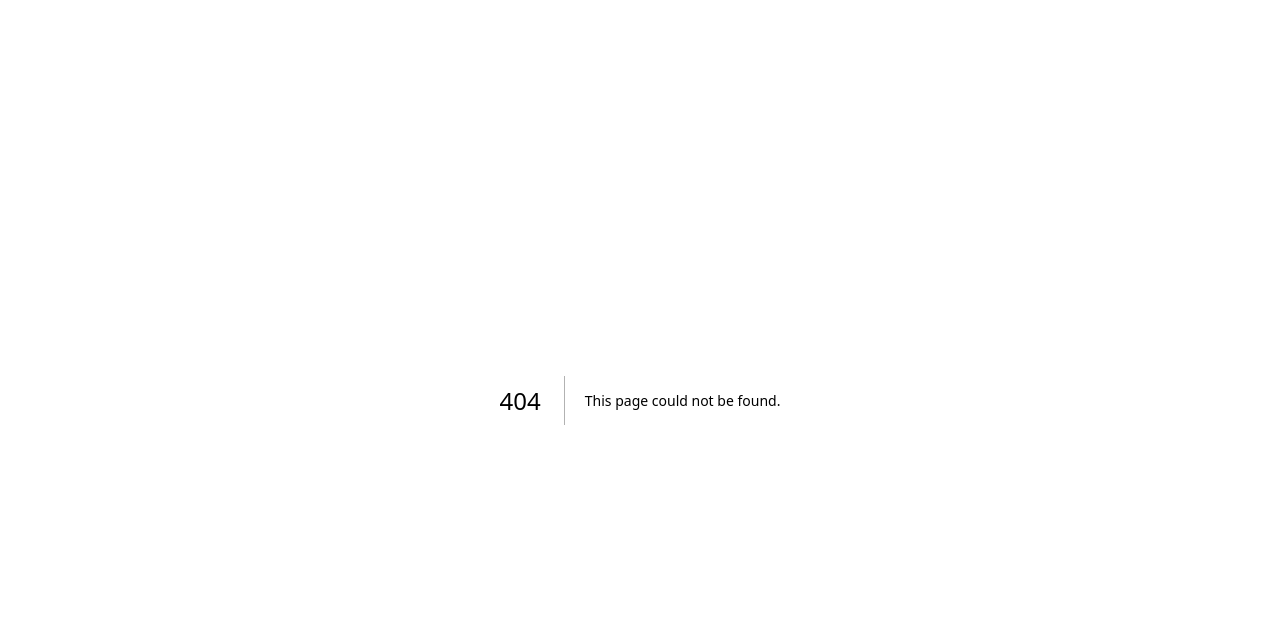
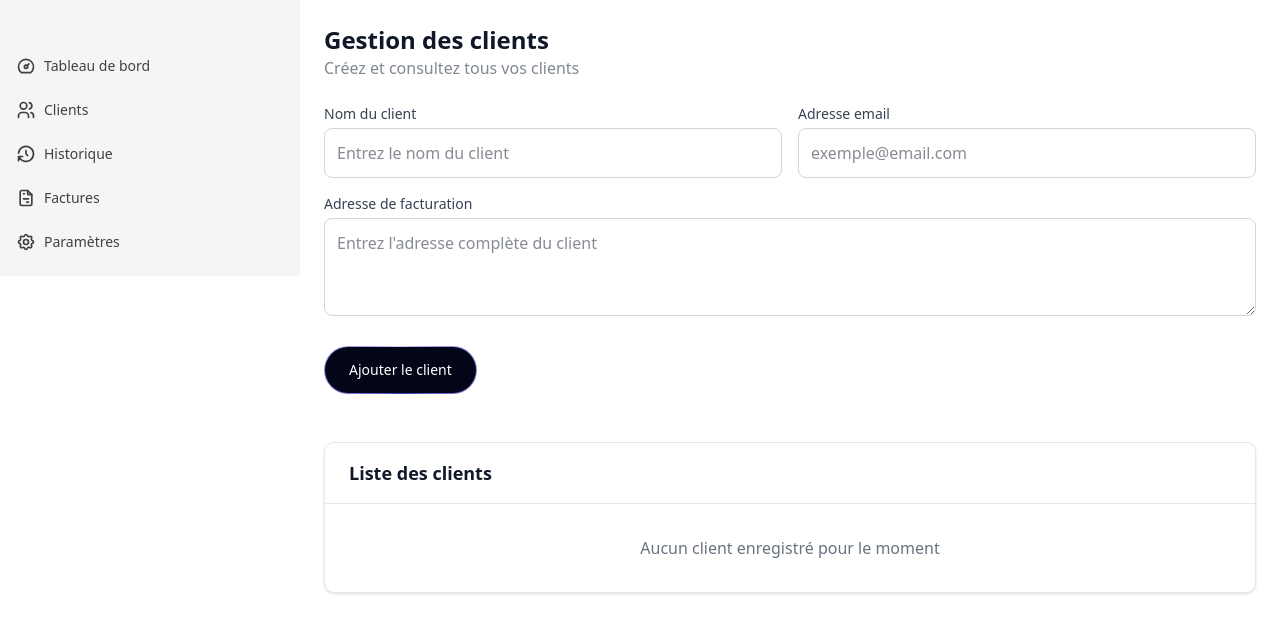
Before and after one commit to Tony-Belita/ibrahima-sass-app-m2-connect, a Next.js app: page /clients in a window 1280 px wide. Before the commit this address had no page. Shown: the top 632 px of the page. Built offline with nearby package versions, Linux system fonts and the light colour scheme.

Commit message:
page client avec ses composants

```diff
--- /dev/null
+++ b/src/app/clients/page.tsx
@@ -0,0 +1,193 @@
+"use client";
+import { useCallback, useEffect, useState } from "react";
+import {
+  Sidebar,
+  SidebarBody,
+  SidebarLink
+} from "@/components/ui/sidebar";
+import {
+  IconDashboard,
+  IconSettings,
+  IconUsers,
+  IconHistory,
+  IconFileInvoice
+} from "@tabler/icons-react";
+
+// Composant pour le tableau des clients (à créer plus tard)
+const TableauClients = ({ clients }: { clients: any[] }) => {
+  return (
+    <div className="w-full mt-6">
+      <div className="bg-white dark:bg-gray-800 rounded-lg shadow-sm border border-gray-200 dark:border-gray-700">
+        <div className="px-6 py-4 border-b border-gray-200 dark:border-gray-700">
+          <h3 className="text-lg font-semibold text-gray-900 dark:text-white">
+            Liste des clients
+          </h3>
+        </div>
+        {clients.length === 0 ? (
+          <div className="px-6 py-8 text-center">
+            <p className="text-gray-500 dark:text-gray-400">
+              Aucun client enregistré pour le moment
+            </p>
+          </div>
+        ) : (
+          <div className="px-6 py-4">
+            {/* Ici on affichera la liste des clients */}
+            <p className="text-sm text-gray-600 dark:text-gray-300">
+              {clients.length} client(s) enregistré(s)
+            </p>
+          </div>
+        )}
+      </div>
+    </div>
+  );
+};
+
+export default function Clients() {
+  const [nomClient, setNomClient] = useState<string>("");
+  const [emailClient, setEmailClient] = useState<string>("");
+  const [adresseClient, setAdresseClient] = useState<string>("");
+  const [chargement, setChargement] = useState<boolean>(false);
+  const [clients, setClients] = useState([]);
+
+  const gererAjoutClient = (e: React.FormEvent<HTMLFormElement>) => {
+    e.preventDefault();
+    setChargement(true);
+
+    // Simulation de l'ajout d'un client
+    console.log("Ajout du client:", {
+      nom: nomClient,
+      email: emailClient,
+      adresse: adresseClient
+    });
+
+    // Réinitialiser le formulaire après l'ajout
+    setTimeout(() => {
+      setNomClient("");
+      setEmailClient("");
+      setAdresseClient("");
+      setChargement(false);
+    }, 1000);
+  };
+
+  // Configuration des liens de navigation
+  const liens = [
+    {
+      label: "Tableau de bord",
+      href: "/dashboard",
+      icon: <IconDashboard className="text-neutral-700 dark:text-neutral-200 h-5 w-5 flex-shrink-0" />,
+    },
+    {
+      label: "Clients",
+      href: "/clients",
+      icon: <IconUsers className="text-neutral-700 dark:text-neutral-200 h-5 w-5 flex-shrink-0" />,
+    },
+    {
+      label: "Historique",
+      href: "/history",
+      icon: <IconHistory className="text-neutral-700 dark:text-neutral-200 h-5 w-5 flex-shrink-0" />,
+    },
+    {
+      label: "Factures",
+      href: "/invoice",
+      icon: <IconFileInvoice className="text-neutral-700 dark:text-neutral-200 h-5 w-5 flex-shrink-0" />,
+    },
+    {
+      label: "Paramètres",
+      href: "/settings",
+      icon: <IconSettings className="text-neutral-700 dark:text-neutral-200 h-5 w-5 flex-shrink-0" />,
+    },
+  ];
+
+  return (
+    <div className="w-full">
+      <main className="min-h-screen flex">
+        {/* Sidebar de navigation */}
+        <Sidebar>
+          <SidebarBody className="justify-between gap-10">
+            <div className="flex flex-col flex-1 overflow-y-auto overflow-x-hidden">
+              <div className="mt-8 flex flex-col gap-2">
+                {liens.map((lien, idx) => (
+                  <SidebarLink key={idx} link={lien} />
+                ))}
+              </div>
+            </div>
+          </SidebarBody>
+        </Sidebar>
+
+        {/* Contenu principal */}
+        <div className="flex-1 h-full p-6">
+          <h2 className="text-2xl font-bold text-gray-900 dark:text-white">
+            Gestion des clients
+          </h2>
+          <p className="opacity-70 mb-6 text-gray-600 dark:text-gray-300">
+            Créez et consultez tous vos clients
+          </p>
+
+          {/* Formulaire d'ajout de client */}
+          <form className="w-full" onSubmit={gererAjoutClient} method="POST">
+            <div className="w-full flex flex-col md:flex-row items-center md:space-x-4 space-y-4 md:space-y-0 mb-4">
+              <section className="w-full md:w-1/2">
+                <label className="block text-sm font-medium text-gray-700 dark:text-gray-300 mb-1">
+                  Nom du client
+                </label>
+                <input
+                  type="text"
+                  className="w-full p-3 border border-gray-300 dark:border-gray-600 rounded-md bg-white dark:bg-gray-800 text-gray-900 dark:text-white focus:ring-2 focus:ring-blue-500 focus:border-transparent"
+                  value={nomClient}
+                  required
+                  onChange={(e) => setNomClient(e.target.value)}
+                  placeholder="Entrez le nom du client"
+                />
+              </section>
+
+              <section className="w-full md:w-1/2">
+                <label className="block text-sm font-medium text-gray-700 dark:text-gray-300 mb-1">
+                  Adresse email
+                </label>
+                <input
+                  type="email"
+                  className="w-full p-3 border border-gray-300 dark:border-gray-600 rounded-md bg-white dark:bg-gray-800 text-gray-900 dark:text-white focus:ring-2 focus:ring-blue-500 focus:border-transparent"
+                  value={emailClient}
+                  onChange={(e) => setEmailClient(e.target.value)}
+                  required
+                  placeholder="exemple@email.com"
+                />
+              </section>
+            </div>
+
+            <div className="mb-6">
+              <label htmlFor="adresse" className="block text-sm font-medium text-gray-700 dark:text-gray-300 mb-1">
+                Adresse de facturation
+              </label>
+              <textarea
+                name="adresse"
+                id="adresse"
+                rows={3}
+                className="w-full p-3 border border-gray-300 dark:border-gray-600 rounded-md bg-white dark:bg-gray-800 text-gray-900 dark:text-white focus:ring-2 focus:ring-blue-500 focus:border-transparent"
+                value={adresseClient}
+                onChange={(e) => setAdresseClient(e.target.value)}
+                required
+                placeholder="Entrez l'adresse complète du client"
+              />
+            </div>
+
+            {/* Bouton avec style Border Magic */}
+            <button
+              type="submit"
+              className="relative inline-flex h-12 overflow-hidden rounded-full p-[1px] focus:outline-none focus:ring-2 focus:ring-slate-400 focus:ring-offset-2 focus:ring-offset-slate-50 mb-6"
+              disabled={chargement}
+            >
+              <span className="absolute inset-[-1000%] animate-[spin_2s_linear_infinite] bg-[conic-gradient(from_90deg_at_50%_50%,#E2CBFF_0%,#393BB2_50%,#E2CBFF_100%)]" />
+              <span className="inline-flex h-full w-full cursor-pointer items-center justify-center rounded-full bg-slate-950 px-6 py-1 text-sm font-medium text-white backdrop-blur-3xl">
+                {chargement ? "Ajout en cours..." : "Ajouter le client"}
+              </span>
+            </button>
+          </form>
+
+          {/* Tableau des clients */}
+          <TableauClients clients={clients} />
+        </div>
+      </main>
+    </div>
+  );
+}
```
Also changed, not shown: src/components/ui/bordermagic.tsx (added).
